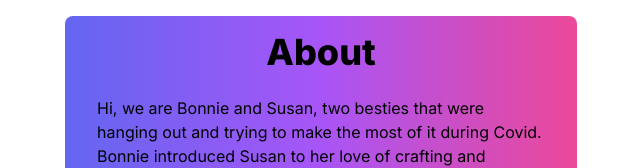
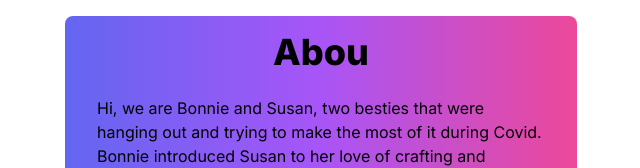
Before and after one commit to ajtruex/bsupcycledhomedecor, a Next.js app: page /about in a window 1280 px wide. Shown: the top 168 px of the page, without its empty margins (319-959 px from the left). Built offline with nearby package versions, Linux system fonts and the light colour scheme.

Commit message:
add about

```diff
--- a/pages/about.js
+++ b/pages/about.js
@@ -2,7 +2,7 @@ export default function About() {
   return (
     <div className="mx-96 w-fit items-center justify-center rounded-lg bg-gradient-to-r from-indigo-500 via-purple-500 to-pink-500">
       <h1 className="mt-4 mb-3 flex justify-center pt-4 font-sans text-4xl font-extrabold">
-        About
+        Abou
       </h1>
       <p className="mx-auto mt-6 flex items-center justify-center px-8 pb-8 font-sans">
         Hi, we are Bonnie and Susan, two besties that were hanging out and
```
